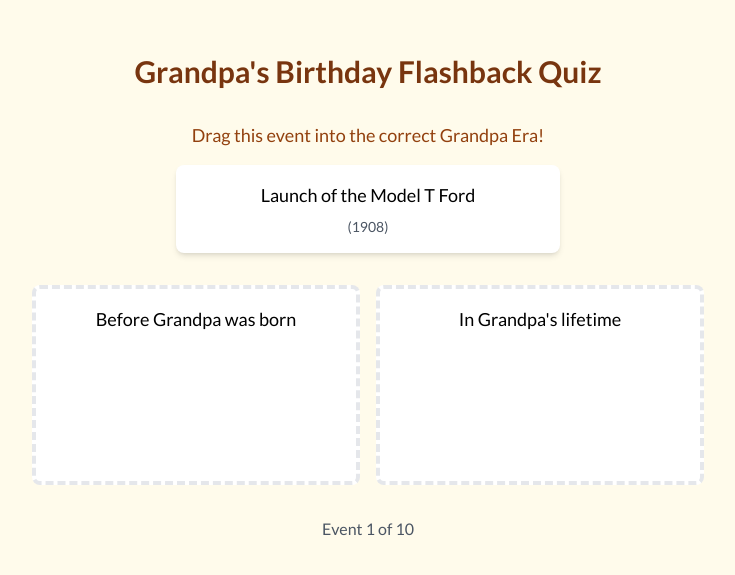
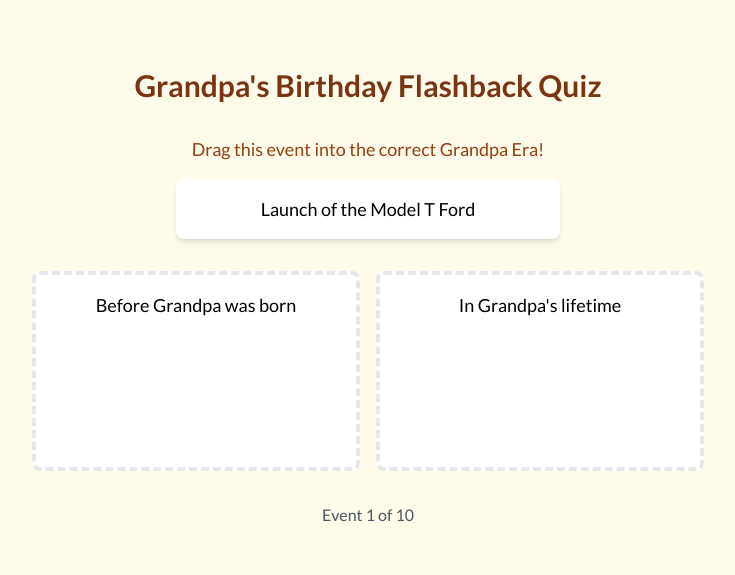
Before and after one commit to eamcvey/flashback-quiz, a Next.js app: page / in a window 1280 px wide. Shown: the part 103-678 px from the top of the page, without its empty margins (272-1007 px from the left). Built offline with nearby package versions, Linux system fonts and the light colour scheme.

Commit message:
Hide year until event is dropped

```diff
--- a/src/app/page.tsx
+++ b/src/app/page.tsx
@@ -189,7 +189,6 @@
                         style={{ touchAction: 'none', WebkitUserSelect: 'none', WebkitTouchCallout: 'none' }}
                     >
                         <p className="text-lg text-center select-none">{currentEvent.description}</p>
-                        <p className="text-sm text-center mt-2 text-gray-600 select-none">({currentEvent.year})</p>
                     </div>
                 </>
             )}
```
